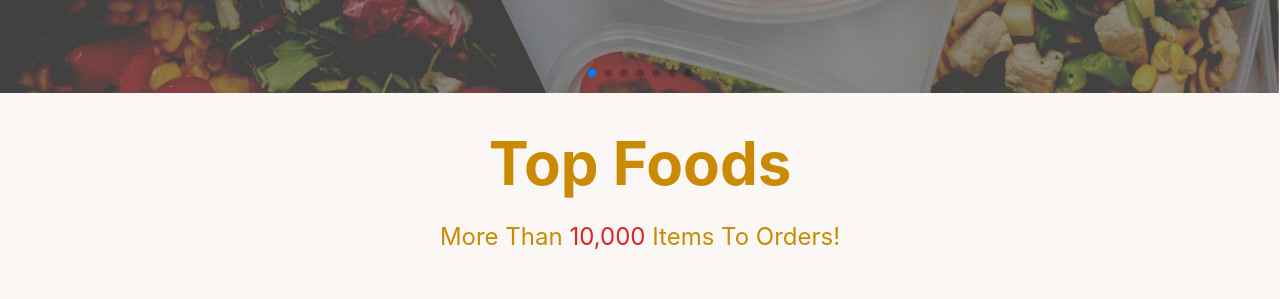
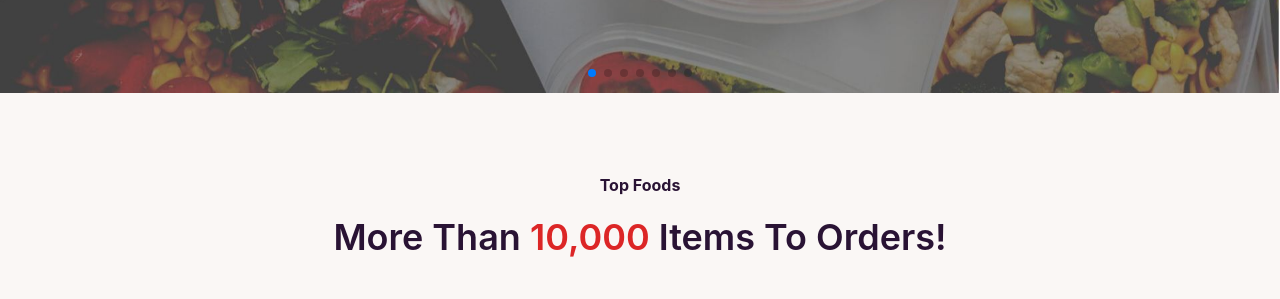
Before and after one commit to tasmia-rahman/tap-for-delicious-client, a React (Create React App) app: page / in a window 1280 px wide. Shown: the part 700-999 px from the top of the page. Built offline with nearby package versions, Linux system fonts and the light colour scheme; grey boxes are pictures that could not be loaded.

Commit message:
food section title resize

```diff
--- a/src/Pages/Home/FoodItem/FoodItem.js
+++ b/src/Pages/Home/FoodItem/FoodItem.js
@@ -9,11 +9,11 @@ const FoodItem = () => {
                 .then(data => setFoodItems(data)))
     }, [])
     return (
-        <div className='mx-10 my-10'>
+        <div className='mx-10 my-20'>
             <div>
                 <div className='text-center mb-4'>
-                    <p className="text-6xl font-bold text-yellow-600">Top Foods</p>
-                    <p className="text-2xl text-yellow-600 my-7">More Than <span className='text-red-600'>10,000</span> Items To Orders!</p>
+                    <p className="font-bold pb-5 ">Top Foods</p>
+                    <p className="  font-semibold text-4xl pb-4  ">More Than <span className='text-red-600'>10,000</span> Items To Orders!</p>
                 </div>
                 <div className='p-5 grid gap-5 grid-cols-1 md:grid-cols-2 lg:grid-cols-4 '>
                     {
```
